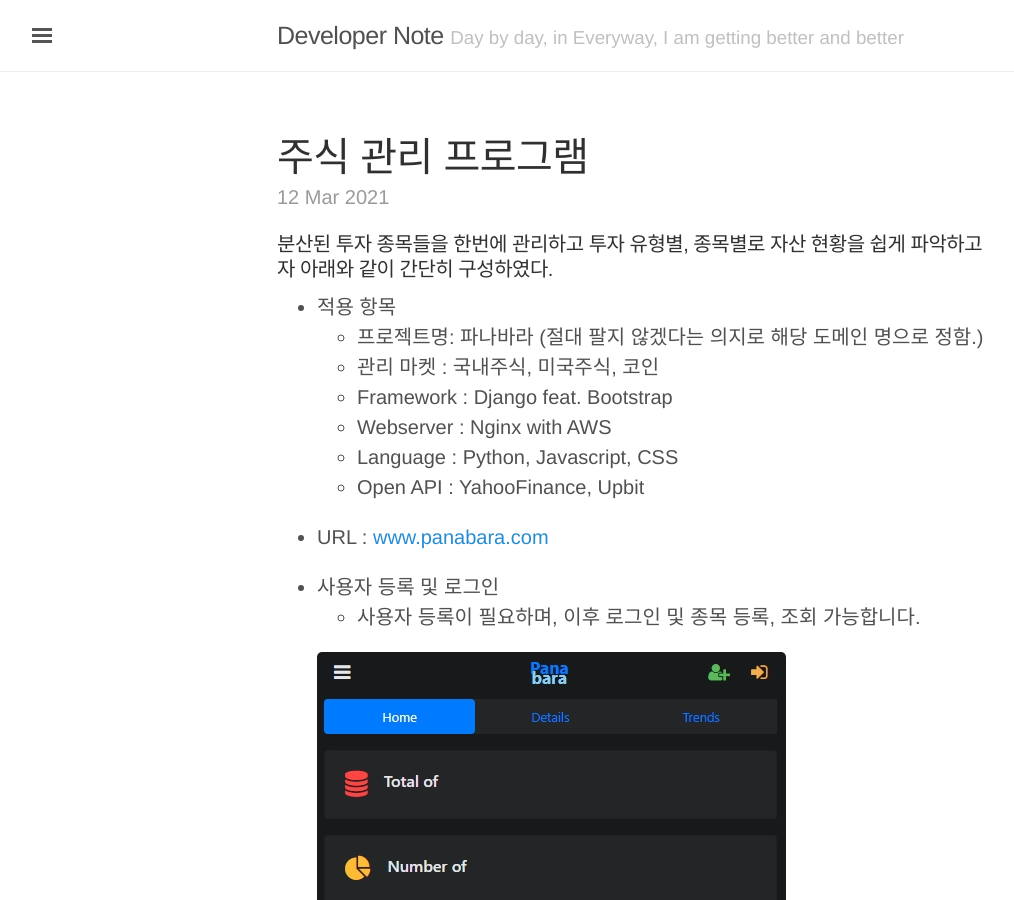
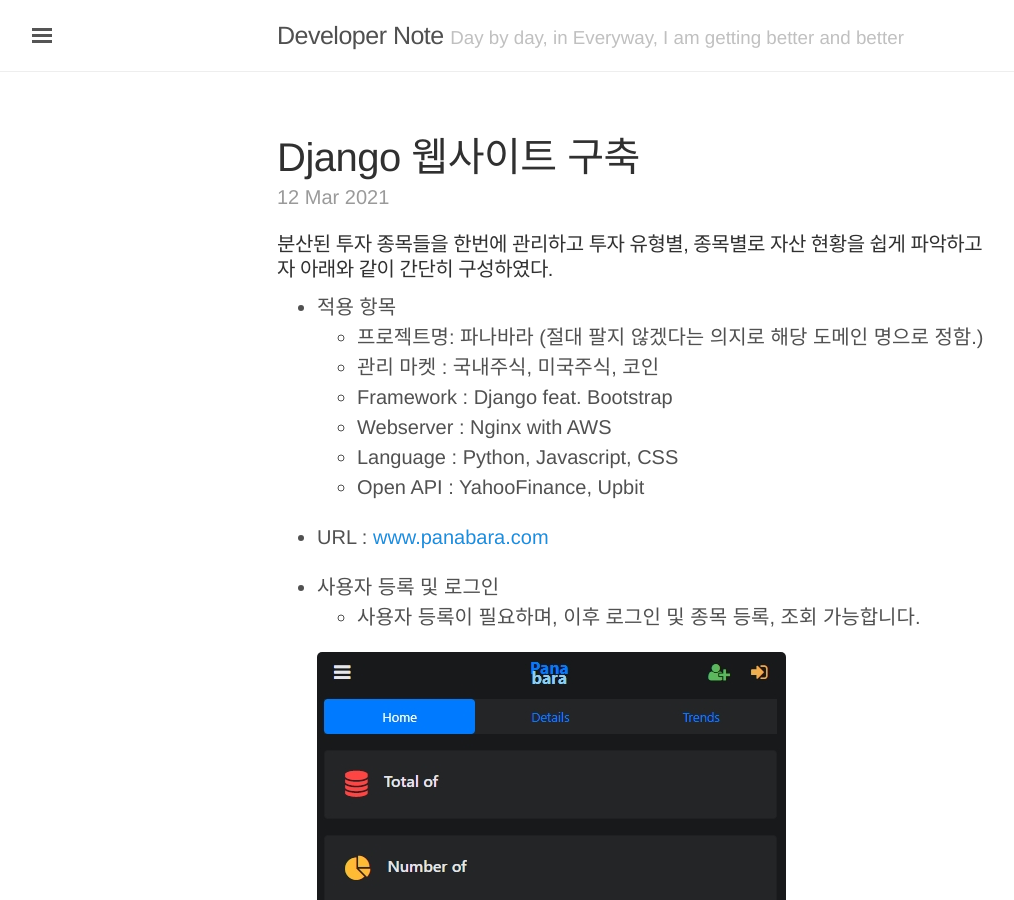
Before and after one commit to dmjgr5/prev-github-page, a Jekyll site: the page built from _posts/2021-03-12-panabara.md, in a window 1280 px wide and 900 px high. Shown: the whole window, without its empty margins (3-1017 px from the left). Built offline with Jekyll 4.4.1, drawn with Linux system fonts in a browser that asks for light colours; some web fonts are replaced.

Commit message:
타이틀 수정

```diff
--- a/_posts/2021-03-12-panabara.md
+++ b/_posts/2021-03-12-panabara.md
@@ -1,6 +1,6 @@
 ---
 layout: post
-title: 주식 관리 프로그램
+title: Django 웹사이트 구축
 category: 04_ToyProject
 tag: [주식, Django]
 ---
```
